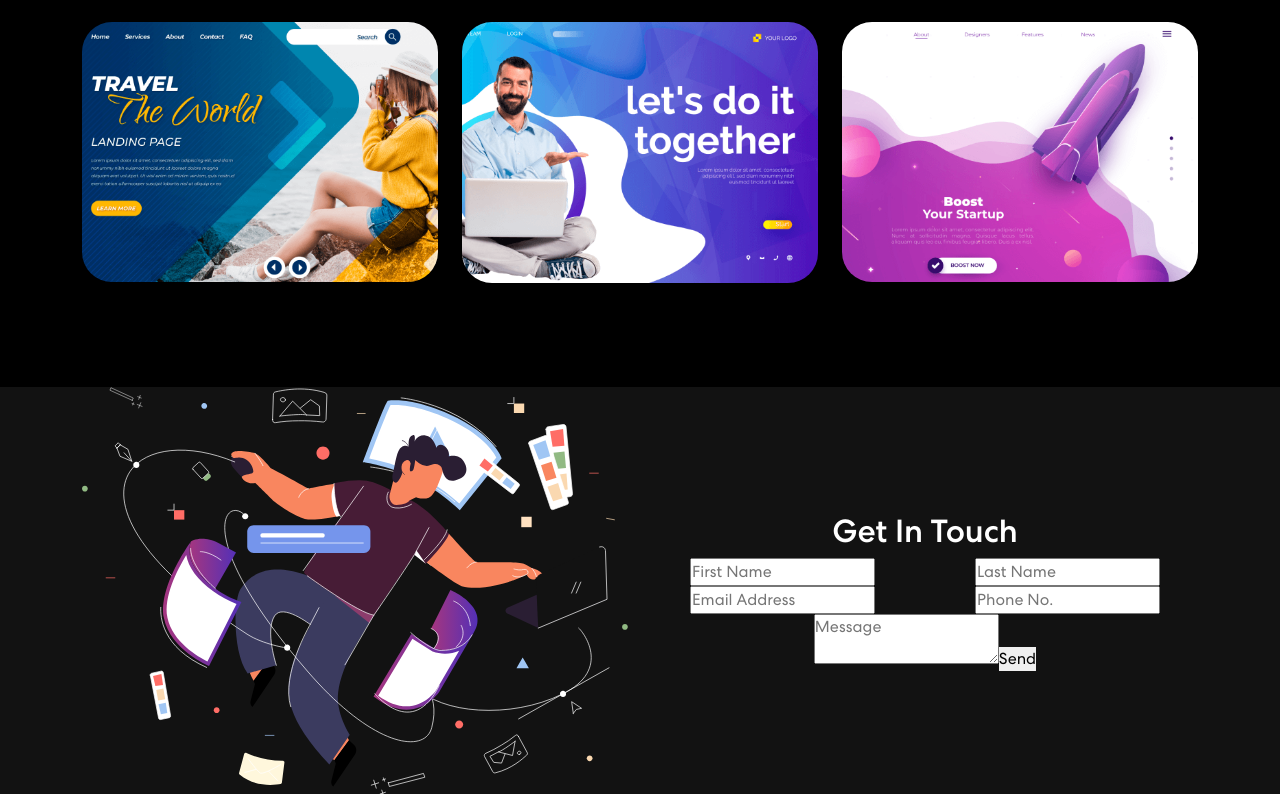
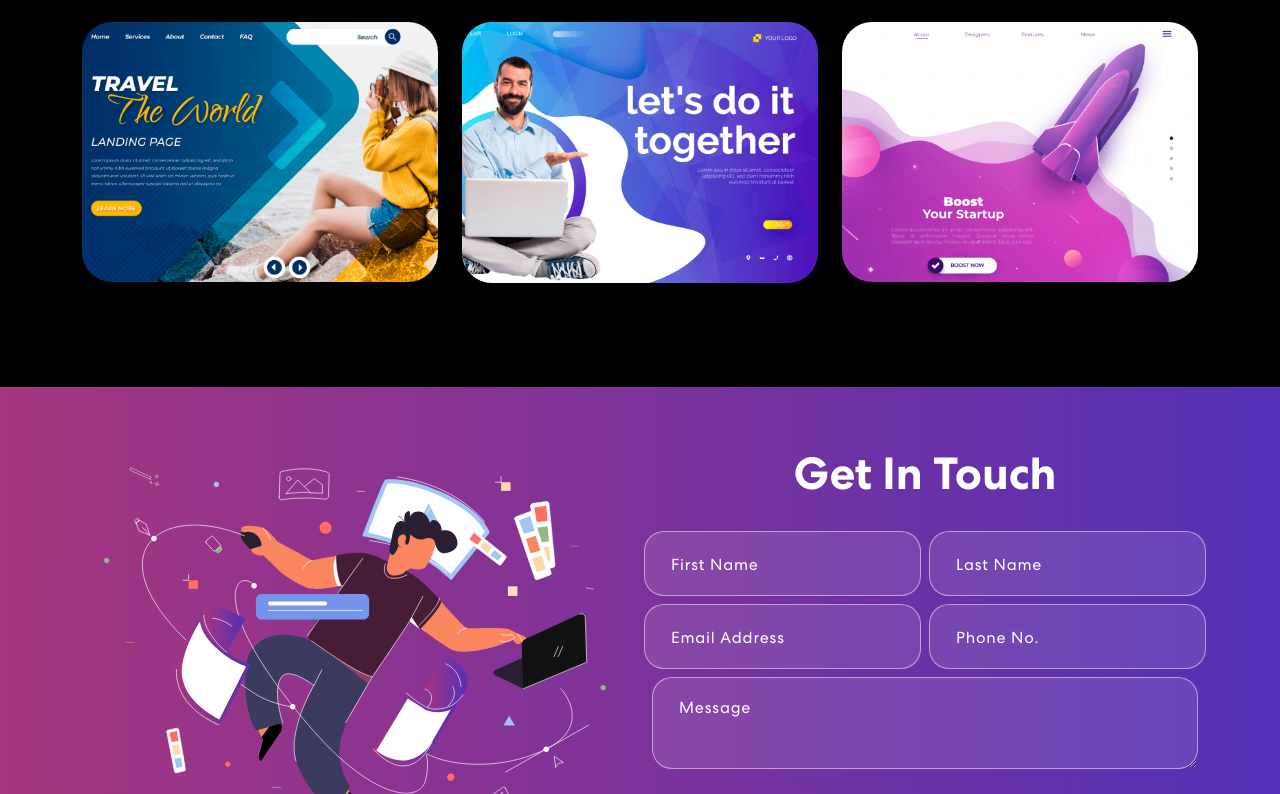
Before and after one commit to daryldelrosario/co-profifteen_react-portfolio, a React (Create React App) app: page / in a window 1280 px wide. Shown: the part 2006-2800 px from the top of the page. Built offline with nearby package versions, Linux system fonts and the light colour scheme.

Commit message:
style contact component

```diff
--- a/src/App.css
+++ b/src/App.css
@@ -519,6 +519,78 @@ nav.navbar .navbar-toggler[aria-expanded="true"] .navbar-toggler-icon {
   z-index: -4;
 }
 
+/* CONTACT COMPONENT */
+.contact {
+  background: linear-gradient(90.21deg, #AA367C -5.91%, #4A2FBD 111.58%);
+  padding: 60px 0 200px 0;
+}
+.contact img {
+  width: 92%;
+}
+.contact h2 {
+	font-size: 45px;
+	font-weight: 700;
+  margin-bottom: 30px;
+}
+.contact form input, .contact form textarea {
+  width: 100%;
+  background: rgba(255, 255, 255, 0.1);
+  border: 1px solid rgba(255, 255, 255, 0.5);
+  border-radius: 20px;
+  color: #fff;
+  margin: 0 0 8px 0;
+  padding: 18px 26px;
+  font-weight: 500;
+  font-size: 18px;
+  letter-spacing: 0.8px;
+  transition: 0.3s ease-in-out;
+}
+.contact form input:focus, .contact form textarea:focus {
+  background: rgba(255, 255, 255, 1);
+  color: #121212;
+}
+.contact form input::placeholder, .contact form textarea::placeholder {
+  font-size: 16px;
+  font-weight: 400;
+  color: #fff;
+}
+.contact form input:focus::placeholder, .contact form textarea:focus::placeholder {
+  color: #121212;
+  opacity: 0.8;
+}
+.contact form button {
+  font-weight: 700;
+  color: #000;
+  background-color: #fff;
+  padding: 14px 48px;
+  font-size: 18px;
+  margin-top: 25px;
+  border-radius: 0;
+  position: relative;
+  transition: 0.3s ease-in-out;
+}
+.contact form button span {
+  z-index: 1;
+  position: relative;
+}
+.contact form button:hover {
+  color: #fff;
+}
+.contact form button::before {
+  content: "";
+  background: #121212;
+  width: 0;
+  height: 100%;
+  position: absolute;
+  top: 0;
+  left: 0;
+  z-index: 0;
+  transition: 0.3s ease-in-out;
+}
+.contact form button:hover::before {
+  width: 100%;
+}
+
 .App {
   text-align: center;
 }
```
